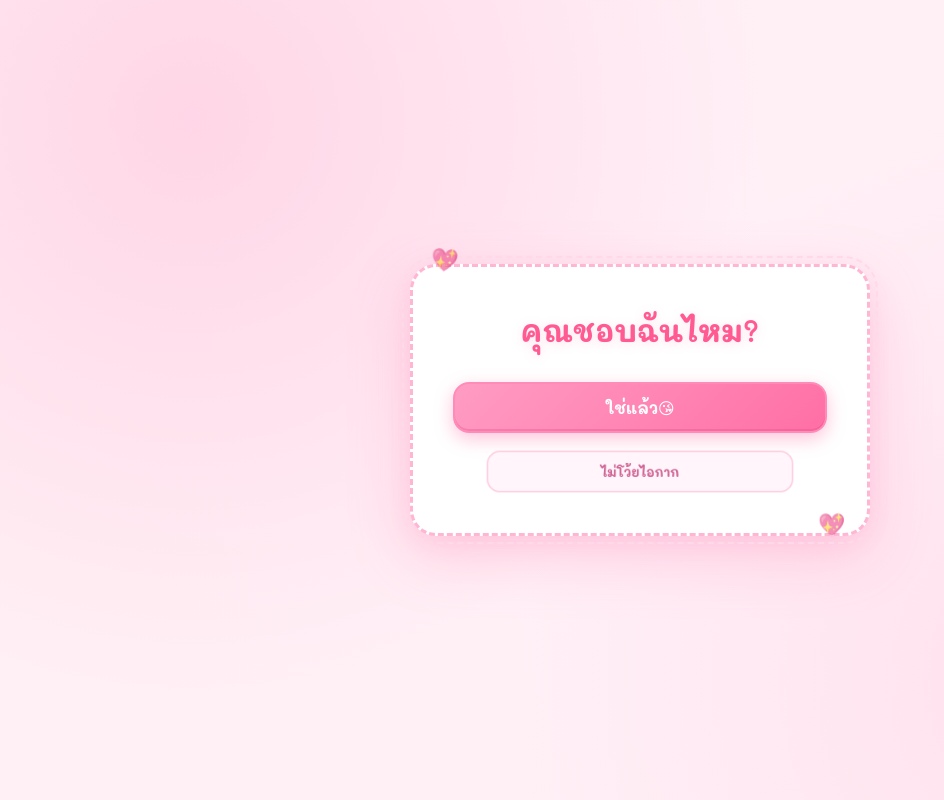
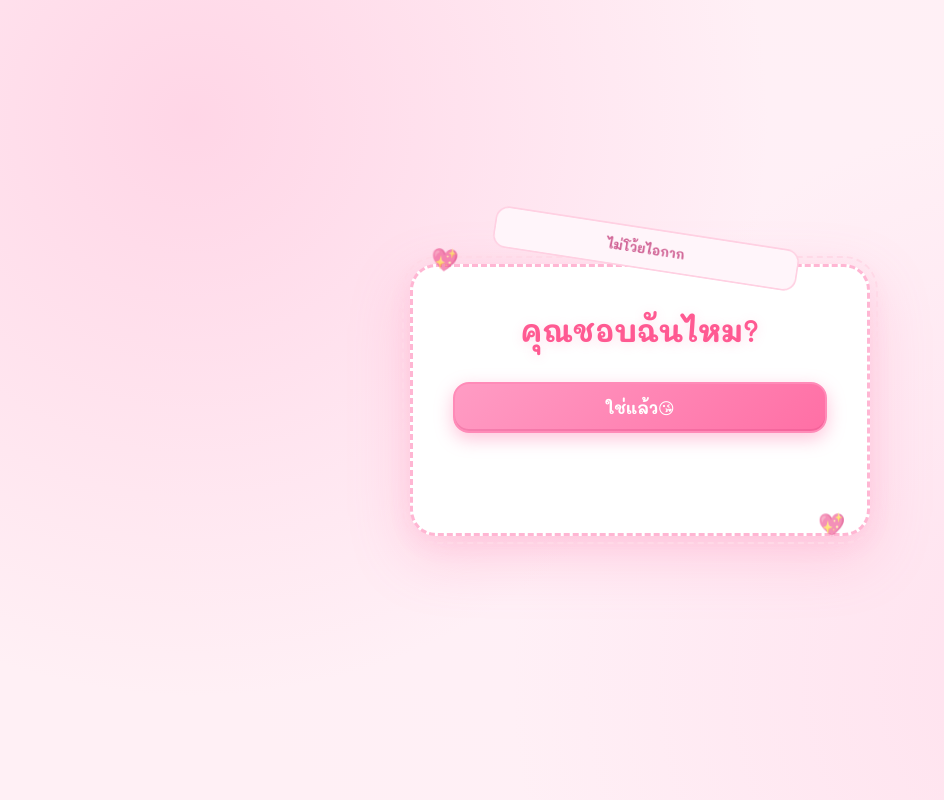
Before and after one commit to Yannawit4/In-love, a plain HTML site: page index.html in a window 1280 px wide. Both pictures are taken after a click on the button "ไม่โว้ยไอกาก". Shown: the whole page, without its empty margins (0-944 px from the left). Drawn offline with Linux system fonts and the light colour scheme.

Commit message:
Update index.html

```diff
--- a/index.html
+++ b/index.html
@@ -130,16 +130,8 @@
             animation: floatHeart 3s ease-in-out infinite;
         }
 
-        .cookie-card::before {
-            top: -14px;
-            left: 18px;
-        }
-
-        .cookie-card::after {
-            bottom: -10px;
-            right: 22px;
-            animation-delay: 1.2s;
-        }
+        .cookie-card::before { top: -14px;    left: 18px; }
+        .cookie-card::after  { bottom: -10px; right: 22px; animation-delay: 1.2s; }
 
         @keyframes floatHeart {
             0%, 100% { transform: translateY(0) rotate(-8deg); }
@@ -161,7 +153,7 @@
             text-shadow: 0 2px 12px rgba(255, 111, 165, 0.2);
         }
 
-        /* 🔑 เรียงปุ่มเป็นแนวตั้ง: "ใช่แล้ว" อยู่บน / "ไม่โว้ย" อยู่ล่าง */
+        /* 🔑 เรียงแนวตั้ง: "ใช่แล้ว" อยู่บน / "ไม่โว้ย" อยู่ล่าง */
         .cookie-buttons {
             display: flex;
             flex-direction: column;
@@ -221,7 +213,6 @@
 
         .btn-secondary:active {
             background: #ffdceb;
-            /* 🔑 ไม่ใช้ transform ตอน active เพื่อไม่ให้ตำแหน่งกระโดด */
         }
 
         /* ===== หน้าผลลัพธ์ ===== */
@@ -365,7 +356,6 @@
         <div class="cookie-card">
             <h2 class="cookie-title">คุณชอบฉันไหม?</h2>
 
-            <!-- 🔑 เอา "ใช่แล้ว" ไว้บน และ "ไม่โว้ยไอกาก" ไว้ล่าง -->
             <div class="cookie-buttons">
                 <button id="accept-button" class="btn btn-primary">ใช่แล้ว😘</button>
                 <button id="decline-button" class="btn btn-secondary">ไม่โว้ยไอกาก</button>
@@ -397,45 +387,172 @@
                 loadingScreen.style.display = 'none';
             }, 1500);
         });
-
         setTimeout(() => loadingScreen.classList.add('hide'), 3000);
 
-        /* ================= ปุ่ม "ไม่โว้ยไอกาก" =================
-           ใช้ transform: scale() ในการหด
-           → ปุ่มไม่เปลี่ยนขนาดกล่อง/layout
-           → ไม่วาร์ป ไม่กระโดด
-           → 1 คลิก = หด 1 สเต็ป
-        ===================================================== */
+        /* ==========================================================
+           🌀 ปุ่ม "ไม่โว้ยไอกาก"
+           - 1 คลิก = หด 1 สเต็ป + วาร์ปไปตำแหน่งสุ่มทั่วจอ
+           - ไม่ทับปุ่ม "ใช่แล้ว"
+           - ใช้ transform: scale() จึงไม่ทำให้ layout กระโดด
+           ========================================================== */
         let declineScale = 1;
-        const MIN_SCALE = 0.22;
-        let declineDead = false;
+        const MIN_SCALE  = 0.22;
+        let declineDead  = false;
+        let warped       = false;
 
+        /* --- ครั้งแรกที่กด: ยึดปุ่มเป็น fixed แล้วย้ายมาอยู่บน body --- */
+        function takeoverDecline() {
+            const rect = declineBtn.getBoundingClientRect();
+            const parent = declineBtn.parentNode;
+
+            // ล็อกตำแหน่ง/ขนาดก่อน (ขณะยังอยู่ใน flow)
+            declineBtn.style.position     = 'fixed';
+            declineBtn.style.left         = rect.left + 'px';
+            declineBtn.style.top          = rect.top  + 'px';
+            declineBtn.style.width        = rect.width + 'px';
+            declineBtn.style.height       = rect.height + 'px';
+            declineBtn.style.margin       = '0';
+            declineBtn.style.zIndex       = '60';
+            declineBtn.style.transformOrigin = 'center center';
+            declineBtn.style.transform    = 'scale(1) rotate(0deg)';
+            declineBtn.style.transition   =
+                'transform .24s cubic-bezier(.34,1.56,.64,1), opacity .3s ease, background .2s ease, box-shadow .2s ease';
+
+            // ใส่ตัว佔位 กัน "ใช่แล้ว" ขยับขึ้น
+            const ph = document.createElement('div');
+            ph.style.height       = rect.height + 'px';
+            ph.style.width        = '100%';
+            ph.style.flex         = '0 0 auto';
+            ph.style.pointerEvents = 'none';
+            parent.appendChild(ph);
+
+            // ย้ายออกไป body → fixed อ้างอิง viewport จริง ๆ
+            document.body.appendChild(declineBtn);
+
+            warped = true;
+        }
+
+        /* --- สุ่มตำแหน่งใหม่ให้ปุ่ม (ไม่ทับ accept) --- */
+        function warpDecline() {
+            const vw = window.innerWidth;
+            const vh = window.innerHeight;
+
+            const ow = declineBtn.offsetWidth;   // ขนาด layout (ไม่สนิท transform)
+            const oh = declineBtn.offsetHeight;
+            const visW = ow * declineScale;     // ขนาดที่มองเห็น (หลัง scale)
+            const visH = oh * declineScale;
+
+            const margin = 12;
+            const minX = margin;
+            const minY = margin;
+            const maxX = Math.max(minX, vw - visW - margin);
+            const maxY = Math.max(minY, vh - visH - margin);
+
+            // กล่องของปุ่ม "ใช่แล้ว" เพื่อหลบ
+            const a   = acceptBtn.getBoundingClientRect();
+            const pad = 10;
+
+            let visX = minX + Math.random() * (maxX - minX);
+            let visY = minY + Math.random() * (maxY - minY);
+
+            for (let i = 0; i < 30; i++) {
+                const tx = minX + Math.random() * (maxX - minX);
+                const ty = minY + Math.random() * (maxY - minY);
+
+                const overlap = !(
+                    tx + visW + pad < a.left ||
+                    tx - pad        > a.right ||
+                    ty + visH + pad < a.top  ||
+                    ty - pad        > a.bottom
+                );
+
+                visX = tx;
+                visY = ty;
+                if (!overlap) break;
+            }
+
+            // แปลง "มุมซ้ายบนที่มองเห็น" → left/top ของ layout box
+            const left = visX + visW / 2 - ow / 2;
+            const top  = visY + visH / 2 - oh / 2;
+
+            // ไม่มี transition กับ left/top → วาร์ปทันที
+            declineBtn.style.left = left + 'px';
+            declineBtn.style.top  = top  + 'px';
+        }
+
+        /* --- คลิก: หด + วาร์ป + แสงวาบ --- */
         declineBtn.addEventListener('click', () => {
             if (declineDead) return;
 
+            if (!warped) takeoverDecline();
+
+            // 1 คลิก = หด 1 สเต็ป
             declineScale *= 0.82;
+            const isDead = declineScale <= MIN_SCALE;
+            if (isDead) declineScale = MIN_SCALE;
 
-            if (declineScale <= MIN_SCALE) {
-                declineScale = MIN_SCALE;
+            // วาร์ปไปที่ใหม่
+            warpDecline();
+
+            // เอียงนิดหน่อย + ย่อ
+            const rot = isDead ? 0 : (Math.random() * 20 - 10);
+            declineBtn.style.transform = `scale(${declineScale}) rotate(${rot}deg)`;
+
+            // แสงวาบตอนวาร์ป (ไม่กระทบ transform)
+            try {
+                declineBtn.animate(
+                    [
+                        { filter: 'brightness(1.9) drop-shadow(0 0 18px rgba(255,120,180,.95))' },
+                        { filter: 'brightness(1)   drop-shadow(0 0 0 rgba(255,120,180,0))' }
+                    ],
+                    { duration: 260, easing: 'ease-out' }
+                );
+            } catch (e) {}
+
+            // 💀 เล็กเกินกว่าจะกดได้แล้ว
+            if (isDead) {
                 declineDead = true;
-
-                declineBtn.style.transform = `scale(${declineScale})`;
+                declineBtn.disabled = true;
                 declineBtn.style.pointerEvents = 'none';
                 declineBtn.style.cursor = 'default';
-                declineBtn.disabled = true;
+                setTimeout(() => { declineBtn.style.opacity = '0'; }, 140);
+            }
+        });
 
-                setTimeout(() => {
-                    declineBtn.style.opacity = '0';
-                }, 120);
+        /* --- ปรับตำแหน่งเมื่อจอเปลี่ยนขนาด/หมุนจอ --- */
+        function clampDeclineInside() {
+            if (!warped || declineDead) return;
 
-                return;
-            }
+            const vw = window.innerWidth;
+            const vh = window.innerHeight;
 
-            declineBtn.style.transform = `scale(${declineScale})`;
-        });
+            const ow = declineBtn.offsetWidth;
+            const oh = declineBtn.offsetHeight;
+            const visW = ow * declineScale;
+            const visH = oh * declineScale;
+
+            const left = parseFloat(declineBtn.style.left) || 0;
+            const top  = parseFloat(declineBtn.style.top)  || 0;
+
+            const visX = left + ow / 2 - visW / 2;
+            const visY = top  + oh / 2 - visH / 2;
+
+            const margin = 12;
+            const cx = Math.min(Math.max(visX, margin), Math.max(margin, vw - visW - margin));
+            const cy = Math.min(Math.max(visY, margin), Math.max(margin, vh - visH - margin));
+
+            declineBtn.style.left = (cx + visW / 2 - ow / 2) + 'px';
+            declineBtn.style.top  = (cy + visH / 2 - oh / 2) + 'px';
+        }
+
+        window.addEventListener('resize', clampDeclineInside);
+        window.addEventListener('orientationchange', () => setTimeout(clampDeclineInside, 150));
 
         /* ================= ปุ่ม "ใช่แล้ว" ================= */
         acceptBtn.addEventListener('click', () => {
+            // ซ่อนปุ่มที่วาร์ปออกมาแล้ว (เพราะมันอยู่นอก question-screen แล้ว)
+            if (warped) declineBtn.style.display = 'none';
+
             questionScreen.classList.add('hide');
 
             setTimeout(() => {
@@ -448,6 +565,7 @@
         /* ================= ใจลอย ================= */
         const HEART_EMOJIS = ['💖', '💕', '💗', '💞', '💓', '🌸', '✨', '💘'];
         let heartRunning = false;
+        let heartTimer = null;
 
         function spawnHeart() {
             if (!heartRunning) return;
@@ -462,7 +580,6 @@
             heart.style.opacity = 0;
 
             resultScreen.appendChild(heart);
-
             setTimeout(() => heart.remove(), 9000);
         }
 
@@ -473,8 +590,7 @@
             for (let i = 0; i < 8; i++) {
                 setTimeout(spawnHeart, i * 120);
             }
-
-            setInterval(spawnHeart, 420);
+            heartTimer = setInterval(spawnHeart, 420);
         }
 
         /* ================= ล็อกไม่ให้ scroll ================= */
```
